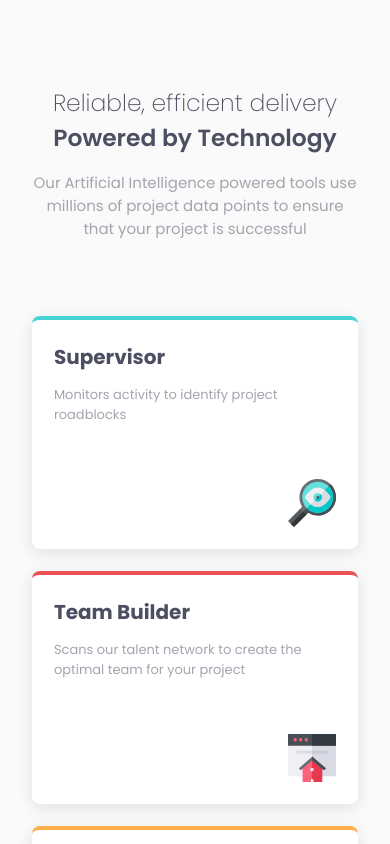
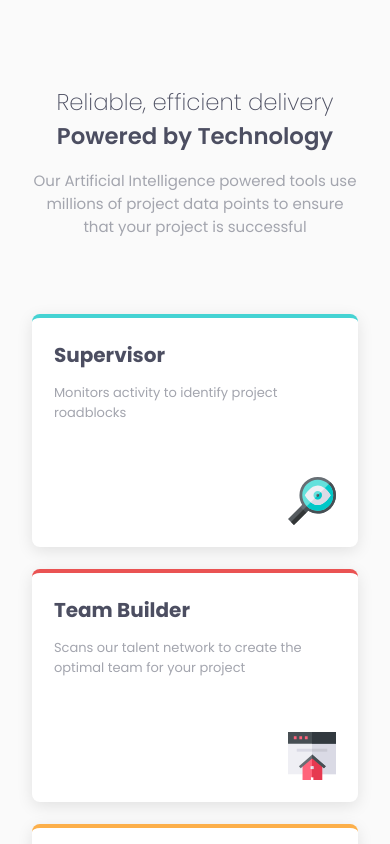
Before and after one commit to morauszkia/fm-feature-section, a plain HTML site: page index.html in a window 390 px wide. Shown: the top 844 px of the page. Drawn offline with Linux system fonts and the light colour scheme.

Commit message:
fix: simplify clamp & changeable h1 size

```diff
--- a/styles.css
+++ b/styles.css
@@ -43,7 +43,7 @@ main {
   display: flex;
   flex-direction: column;
   justify-content: space-between;
-  gap: clamp(6.4rem, calc(8.2rem - 1.5vw), 7.6rem);
+  gap: clamp(6.4rem, 8.2rem - 1.5vw, 7.6rem);
   align-items: center;
 }
 
@@ -56,7 +56,7 @@ main {
 
 .intro__title {
   font-weight: 200;
-  font-size: clamp(1.5rem, 6vw, 3.6rem);
+  font-size: clamp(1.5rem, 1.5rem + 2vw, 3.6rem);
   color: var(--color-very-dark-blue);
   line-height: 1.5;
   margin-bottom: 1.6rem;
@@ -118,7 +118,7 @@ main {
 }
 
 .feature__icon {
-  width: clamp(4.8rem, calc(2.2 * var(--ws-inner)), 6.4rem);
+  width: clamp(4.8rem, 2.2 * var(--ws-inner), 6.4rem);
   block-size: auto;
   align-self: flex-end;
 }
```
